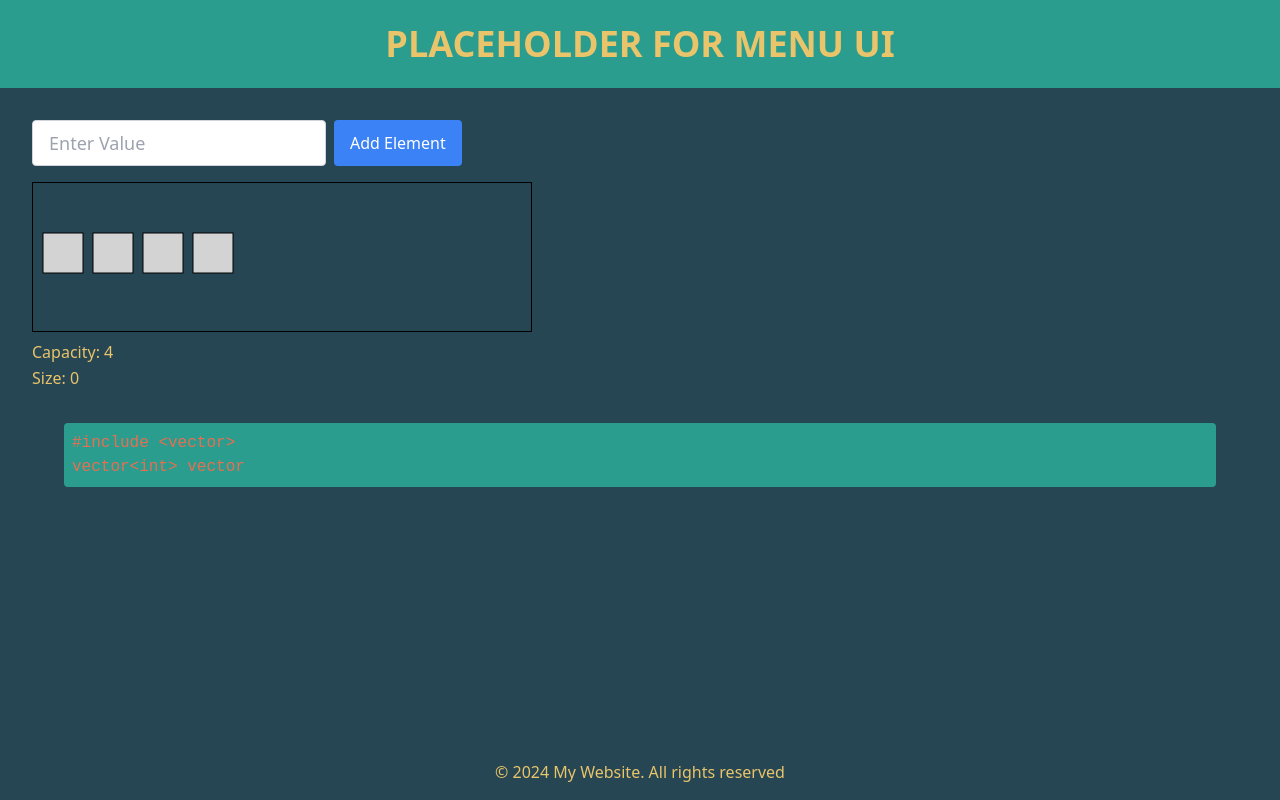
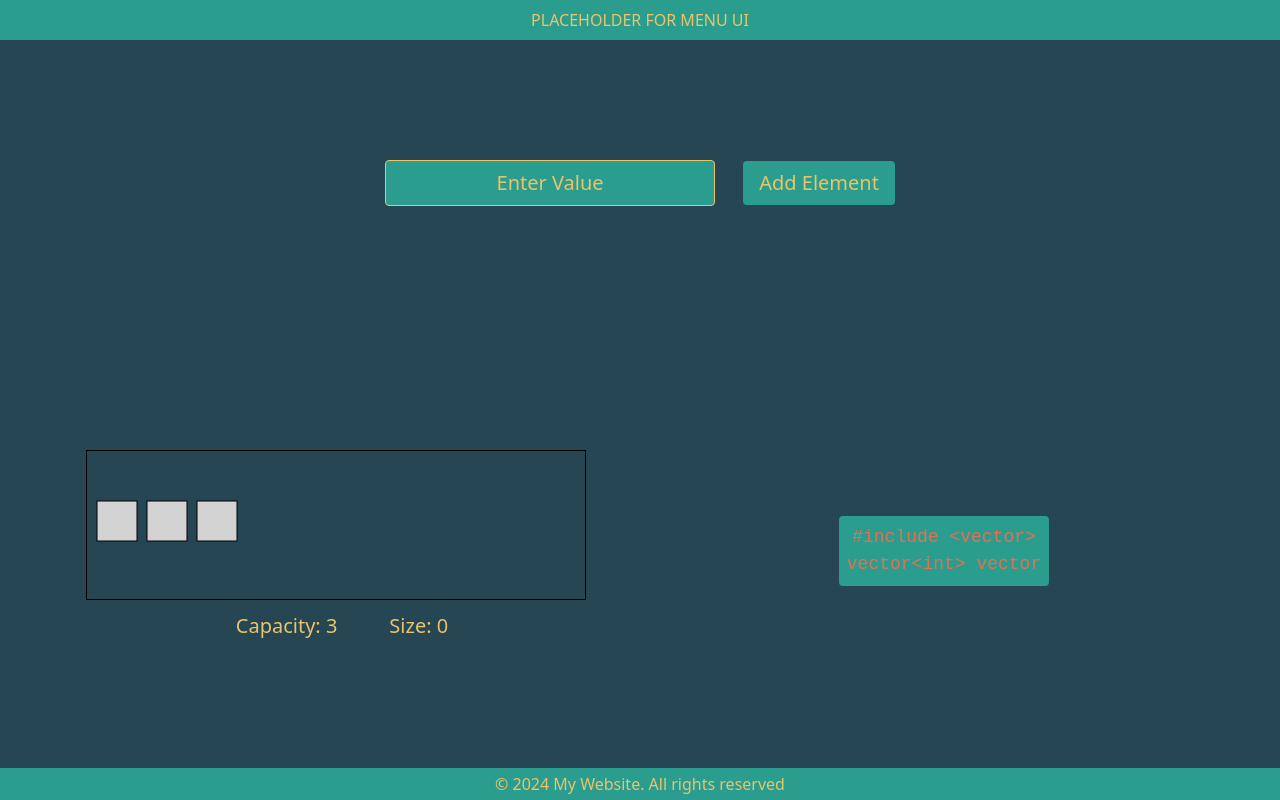
Before and after one commit to Ryu-134/dsa-visualizer, a SvelteKit app: page /vector in a window 1280 px wide. Built offline with nearby package versions, Linux system fonts and the light colour scheme.

Commit message:
feat(routes/): Change logic and add error checks.

```diff
--- a/src/app.css
+++ b/src/app.css
@@ -17,27 +17,42 @@
     --burnt-sienna: #e76f51ff;
 }
 
-/* General Backgrounds and Typography */
+/* Default values for backgrounds and typography  */
 body {
-    @apply bg-charcoal text-saffron font-sans;
+    @apply min-h-screen bg-charcoal text-saffron font-sans;
     margin: 0;
     padding: 0;
+    display: grid;
+}
+
+/* Main content */
+main {
+    @apply grid place-items-center text-center h-full p-8;
 }
 
 /* Headings */
 h1 {
-    @apply text-4xl font-bold text-saffron;
+    @apply text-8xl font-black text-saffron m-3;
 }
 h2 {
-    @apply text-3xl font-semibold text-sandy-brown;
+    @apply text-4xl font-bold text-sandy-brown m-3;
 }
 h3 {
-    @apply text-2xl font-medium text-burnt-sienna;
+    @apply text-2xl font-semibold text-burnt-sienna m-3;
+}
+h4 {
+    @apply text-xl font-medium text-saffron m-3;
+}
+h5 {
+    @apply text-lg font-normal text-sandy-brown m-3;
+}
+h6 {
+    @apply text-base font-light text-burnt-sienna m-3;
 }
 
 /* Paragraphs and Text */
 p {
-    @apply text-base text-saffron;
+    @apply text-base text-saffron text-lg;
     line-height: 1.6;
 }
 
@@ -48,22 +63,36 @@ a {
 
 /* Buttons */
 button {
-    @apply bg-persian-green text-white py-2 px-4 rounded;
+    @apply bg-persian-green text-saffron text-xl px-5 py-3 m-3 rounded;
 }
+    button:hover {
+        @apply bg-burnt-sienna text-charcoal;
+    }
 
-button:hover {
-    @apply bg-sandy-brown text-charcoal;
+    .btn-input {
+        @apply px-4 py-2;
+    }
+
+/* Inputs */
+input {
+    @apply border border-saffron bg-persian-green text-saffron text-xl text-center px-4 py-2 m-3 rounded;
 }
+    input:focus {
+        @apply outline-none border-burnt-sienna ring-2 ring-burnt-sienna;
+    }
+    input::placeholder {
+        @apply text-saffron text-xl text-center
+    }
+
 
 /* Code Blocks */
 code {
-    @apply bg-persian-green text-burnt-sienna p-2 rounded;
+    @apply bg-persian-green text-burnt-sienna text-lg p-2 rounded;
     display: block;
     width: 100%;
     box-sizing: border-box;
     white-space: pre;
     font-family: "Courier New", Courier, monospace;
-    font-size: 1rem;
     line-height: 1.5;
     overflow-x: auto;
 }
@@ -72,20 +101,12 @@ pre {
     @apply bg-charcoal text-saffron p-4 rounded overflow-x-auto;
 }
 
-/* Inputs */
-input {
-    @apply border border-sandy-brown rounded py-2 px-4 text-charcoal;
-}
-
-input:focus {
-    @apply outline-none border-persian-green ring-2 ring-persian-green;
-}
 
 /* Headers and Footers */
 header {
-    @apply bg-persian-green text-white p-6 text-center;
+    @apply bg-persian-green text-saffron fixed top-0 p-2 w-full text-center;
 }
 
 footer {
-    @apply bg-charcoal text-saffron text-center p-4;
+    @apply bg-persian-green text-saffron fixed bottom-0 p-1 w-full text-center;
 }
--- a/src/routes/+layout.svelte
+++ b/src/routes/+layout.svelte
@@ -2,21 +2,21 @@
     import '../app.css';    // import global styles
 </script>
 
-<!-- Global Wrapper obtained using Coolor: https://coolors.co/264653-2a9d8f-e9c46a-f4a261-e76f51 -->
-<div class="bg-charcoal text-saffron min-h-screen flex flex-col justify-center">
+<!-- General page layout -->
+<div>
     <!-- Header -->
     <header>
-        <h1>PLACEHOLDER FOR MENU UI</h1>
+        PLACEHOLDER FOR MENU UI
     </header>
 
     <!-- Main Context -->
-    <main class="flex-grow p-8">
-            <!-- Dynamic Content for each page -->
+    <main>
+        <!-- Dynamic content injection for each page will be inserted here -->
         <slot />
     </main>
 
     <!-- Footer -->
-    <footer >
+    <footer>
         &copy; 2024 My Website. All rights reserved
     </footer>
 
--- a/src/routes/+page.svelte
+++ b/src/routes/+page.svelte
@@ -3,16 +3,14 @@
 </script>
 
 
-<div class="flex items-center justify-center h-screen p-5">
-    <div class= "text-center">
-        <h1 class="text-8xl font-extrabold font-mono p-4">DSA Visualizer</h1>
-        <h2 class="text-2xl font-normal font-mono">Select a DSA to visualize:</h2>
+<div>
+    <h1>DSA Visualizer</h1>
+    <h2>Select a DSA:</h2>
 
-        <ul class="mt-5">
-            <div class="inline-block mx-2">
-            <li><button class="bg-blue-500 text-white px-4 py-2 rounded hover:bg-blue-800" on:click={() => goto('/vector')}>Vector</button></li>
-        </ul>
-    </div>
+    <ul class="mt-5">
+        <div class="inline-block mx-2">
+        <li><button on:click={() => goto('/vector')}>Vector</button></li>
+    </ul>
 </div>
 
 
--- a/src/routes/vector/+page.svelte
+++ b/src/routes/vector/+page.svelte
@@ -2,50 +2,55 @@
 <!-- JS to mimic vector logic to connect JS to visuals -->
 <script lang="ts">
     let vector: string[] = [];
-    let capacity = 4;
+    let capacity = 3;
     let size = 0;
     let inputValue = '';
-
     // C++ code representation
     let cppCode: string = "#include <vector>\nvector<int> vector";
 
     function addElements() {
         if (!inputValue) return;    // check for empty input
-
+        if (size === 12) {      // if vector hits 12 elements reset state variables
+            capacity = 3;
+            size = 0;
+            vector = [];
+            inputValue = '';
+            cppCode = "#include <vector>\nvector<int> vector";
+            return;
+        }
         if (size === capacity) {    //double capacity if vector is full
             capacity *= 2;
         }
-
         vector = [...vector, inputValue];   // append new element to vector using spread (...)
-        cppCode += "\nvec.push_back(${inputValue});";   // show operation in C++ code representation
+        cppCode += `\nvec.push_back(${inputValue});`;   // show operation in C++ code representation
         size++;
-        inputValue = '';    // clear input field
     }
 </script>
+
 
 <!-- Page Layout: Contain visuals of vector, representative C++ code, user controls -->
 
 <!-- User Input: -->
-<div class="mb-4 flex">
+<div>
     <!-- bind:value connects user input to inputValue variable -->
     <input
         type="text"
         placeholder="Enter Value"
         bind:value={inputValue}
-        class="border border-gray-300 rounded py-2 px-4 mr-2 text-lg"
     />
     <button
         on:click={addElements}
-        class="bg-blue-500 text-white py-2"
+        class="btn-input"
     >
         Add Element
     </button>
 </div>
 
 <!-- Visualization -->
-<div class="flex-justify-between">
+
+<div class="flex w-full">
     <!-- Vector visual representation -->
-    <div class="w-1/2">
+    <div class="w-1/2 flex flex-col items-center justify-center">
         <!-- Rectangle for each slot; x: horiz. pstn of of slot; fill: color rect. if its filled or not -->
         <svg class="border border-black" width="500" height="150" >
             <!-- for each possible array index draw rectangle -->
@@ -70,12 +75,14 @@
                 </text>
             {/each}
         </svg>
-        <p class="mt-2" >
-            <p>Capacity: {capacity}</p>
-            <p>Size: {size}</p>
+        <div class="flex space-x-10 text-center justify-center">
+            <h4>Capacity: {capacity} </h4>
+            <h4> Size: {size}</h4>
+        </div>
+
     </div>
     <!-- C++ code representation visuals -->
-    <div class="p-4 rounded">
+    <div class="w-1/2 flex items-center justify-center">
         <pre><code>{cppCode}</code></pre>
     </div>
 </div>
```
Also changed, not shown: NotesFile.js (+12 -1 lines).
